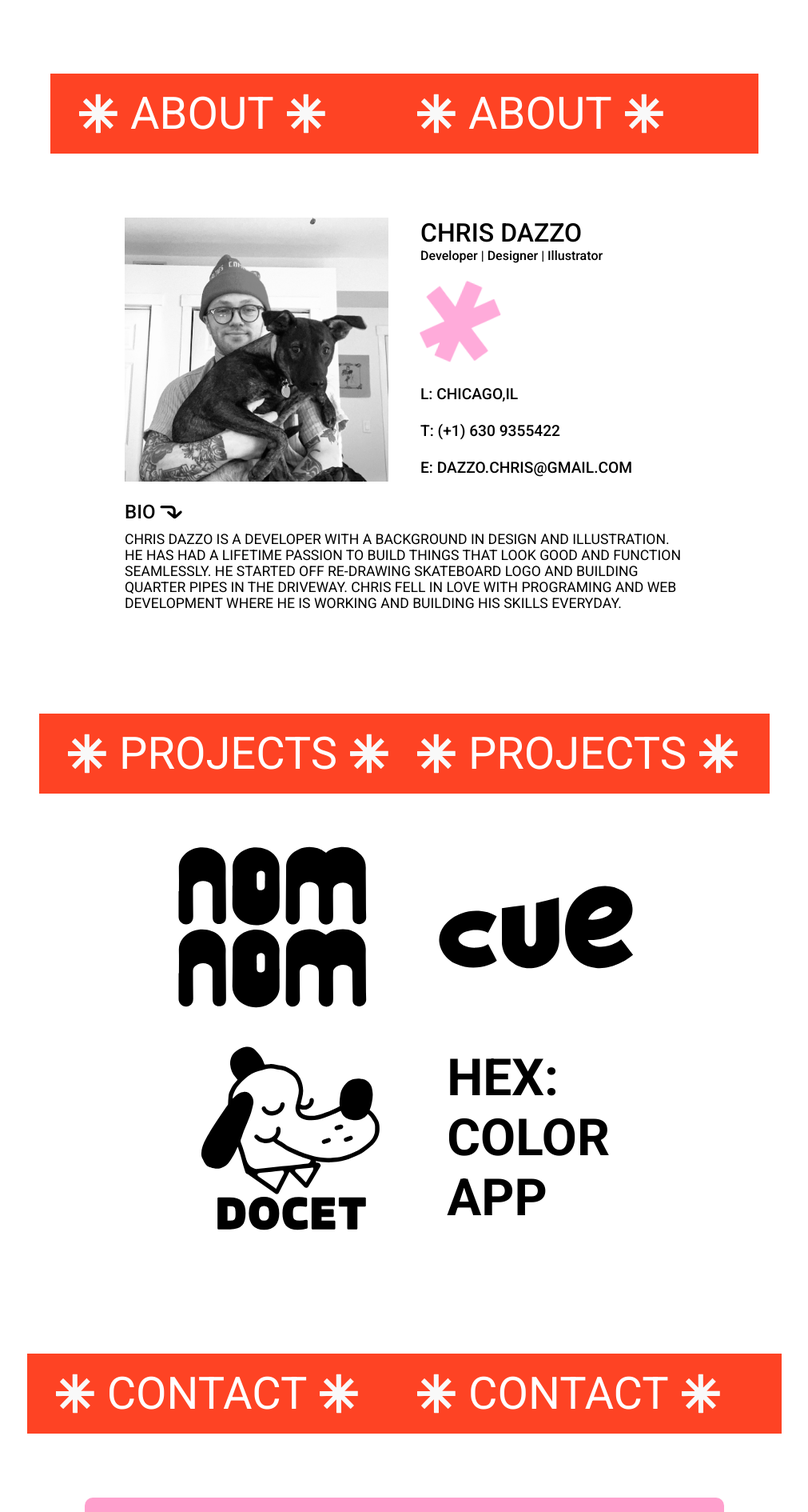
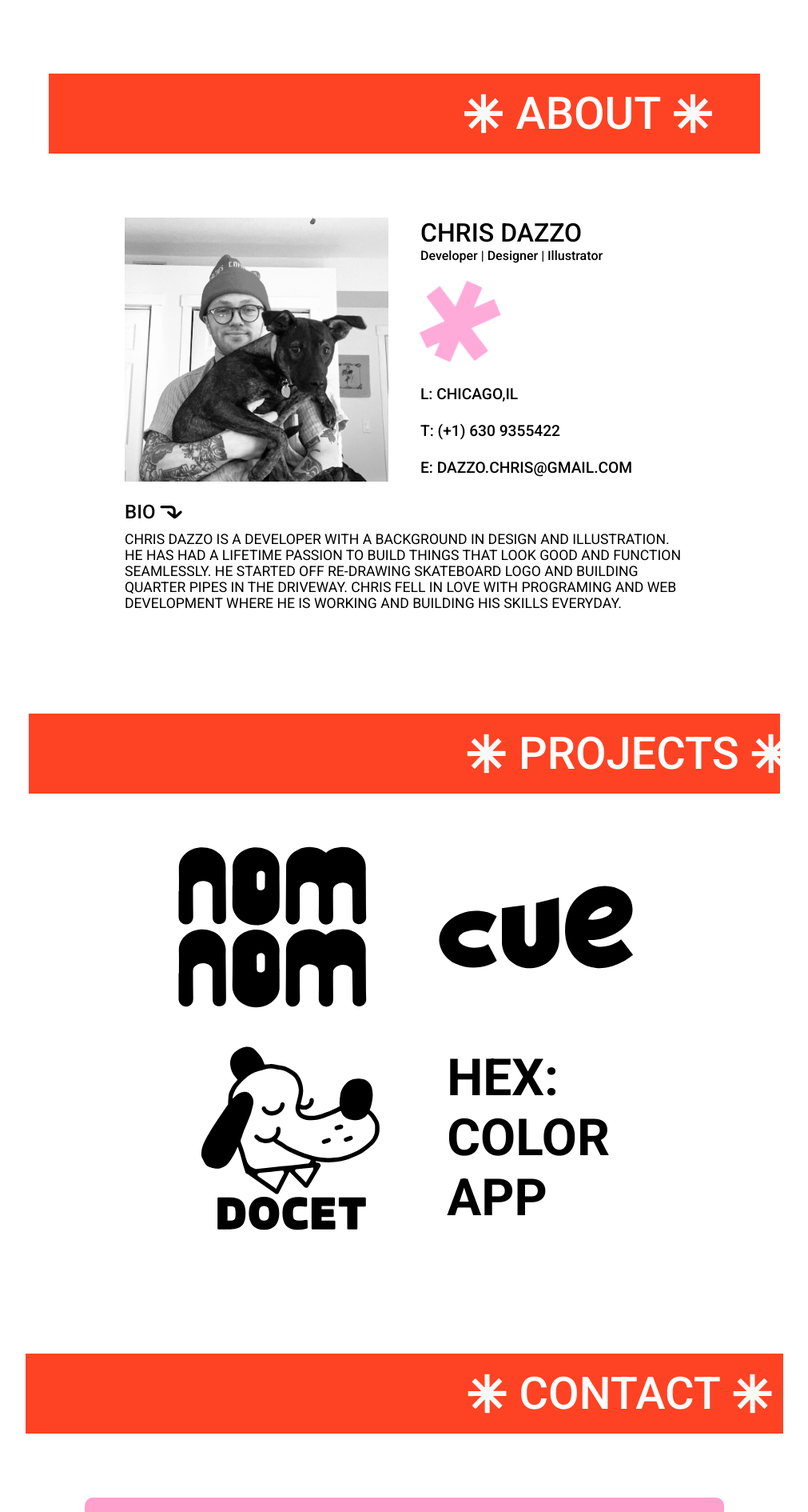
Before and after one commit to dazzoc/dazzoc, a React (Create React App) app: page / in a window 1280 px wide. Shown: the part 848-2738 px from the top of the page at 80% size, without its empty margins (134-1145 px from the left). Built offline with nearby package versions, Linux system fonts and the light colour scheme.

Commit message:
wip: marquee

```diff
--- a/src/components/About/AboutElements.js
+++ b/src/components/About/AboutElements.js
@@ -55,10 +55,36 @@ export const Box2 = styled.div`
     }
 `;
 
+export const marquee = keyframes`
+    0% { transform: translate(0, 0) }
+    100% { transform: translate(-100%, 0) }
+`;
+
 export const Span2 = styled.span`
     display: flex;
     align-items: center;
     font-size: 3.5rem;
+    padding-left: 100%;
+    white-space: nowrap;
+    min-height: 100%;
+    height: 100%;
+    line-height: 100px;
+    animation-name: ${marquee};
+    animation-duration: 10s;
+    animation-iteration-count: infinite;
+    animation-timing-function: linear;
+    -webkit-animation-name: ${marquee};
+    -webkit-animation-duration: 10s;
+    -webkit-animation-iteration-count: infinite;
+    -webkit-animation-timing-function: linear;
+    -moz-animation-name: ${marquee};
+    -moz-animation-duration: 10s;
+    -moz-animation-iteration-count: infinite;
+    -moz-animation-timing-function: linear;
+    -ms-animation-name: ${marquee};
+    -ms-animation-duration: 10s;
+    -ms-animation-iteration-count: infinite;
+    -ms-animation-timing-function: linear;
 `;
 
 export const StarIconAbout = styled.img`
@@ -69,7 +95,7 @@ export const StarIconAbout = styled.img`
 
 export const AboutTitle = styled.h1`
     font-size: 3.5rem;
-    font-weight: 400;
+    font-weight: 500;
     color: #fff;
 `;
 
--- a/src/components/Contact/ContactElements.js
+++ b/src/components/Contact/ContactElements.js
@@ -1,4 +1,4 @@
-import styled from 'styled-components';
+import styled, { keyframes } from 'styled-components';
 
 export const ContactContainer = styled.div`
     display: flex;
@@ -58,10 +58,36 @@ export const Box3 = styled.div`
     }
 `;
 
+export const marquee = keyframes`
+    0% { transform: translate(0, 0) }
+    100% { transform: translate(-100%, 0) }
+`;
+
 export const Span3 = styled.span`
     display: flex;
     align-items: center;
     font-size: 3.5rem;
+    padding-left: 100%;
+    white-space: nowrap;
+    min-height: 100%;
+    height: 100%;
+    line-height: 100px;
+    animation-name: ${marquee};
+    animation-duration: 10s;
+    animation-iteration-count: infinite;
+    animation-timing-function: linear;
+    -webkit-animation-name: ${marquee};
+    -webkit-animation-duration: 10s;
+    -webkit-animation-iteration-count: infinite;
+    -webkit-animation-timing-function: linear;
+    -moz-animation-name: ${marquee};
+    -moz-animation-duration: 10s;
+    -moz-animation-iteration-count: infinite;
+    -moz-animation-timing-function: linear;
+    -ms-animation-name: ${marquee};
+    -ms-animation-duration: 10s;
+    -ms-animation-iteration-count: infinite;
+    -ms-animation-timing-function: linear;
 `;
 
 export const StarIconContact = styled.img`
@@ -72,7 +98,7 @@ export const StarIconContact = styled.img`
 
 export const ContactTitle = styled.h1`
     font-size: 3.5rem;
-    font-weight: 400;
+    font-weight: 500;
     color: #fff;
 `;
 
--- a/src/components/Projects/ProjectElements.js
+++ b/src/components/Projects/ProjectElements.js
@@ -1,4 +1,4 @@
-import styled from 'styled-components';
+import styled, { keyframes } from 'styled-components';
 
 export const ProjectsContainer = styled.div`
     display: flex;
@@ -55,9 +55,36 @@ export const Box = styled.div`
     }
 `;
 
+export const marquee = keyframes`
+    0% { transform: translate(0, 0) }
+    100% { transform: translate(-100%, 0) }
+`;
+
 export const Span = styled.span`
     display: flex;
     align-items: center;
+    font-size: 3.5rem;
+    padding-left: 100%;
+    white-space: nowrap;
+    min-height: 100%;
+    height: 100%;
+    line-height: 100px;
+    animation-name: ${marquee};
+    animation-duration: 10s;
+    animation-iteration-count: infinite;
+    animation-timing-function: linear;
+    -webkit-animation-name: ${marquee};
+    -webkit-animation-duration: 10s;
+    -webkit-animation-iteration-count: infinite;
+    -webkit-animation-timing-function: linear;
+    -moz-animation-name: ${marquee};
+    -moz-animation-duration: 10s;
+    -moz-animation-iteration-count: infinite;
+    -moz-animation-timing-function: linear;
+    -ms-animation-name: ${marquee};
+    -ms-animation-duration: 10s;
+    -ms-animation-iteration-count: infinite;
+    -ms-animation-timing-function: linear;
 `;
 
 export const StarIcon = styled.img`
@@ -68,7 +95,7 @@ export const StarIcon = styled.img`
 
 export const WorkTitle = styled.h1`
     font-size: 3.5rem;
-    font-weight: 400;
+    font-weight: 500;
     color: #fff;
 `;
 
```
